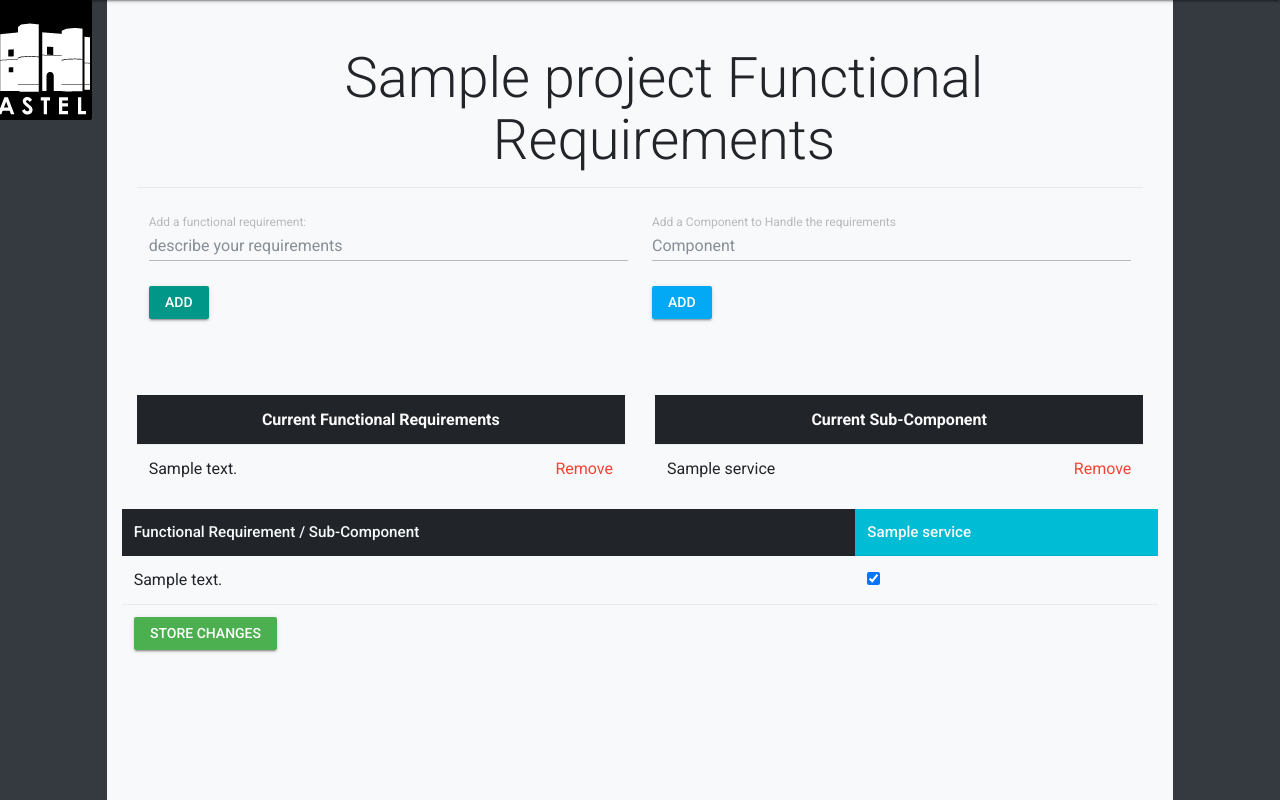
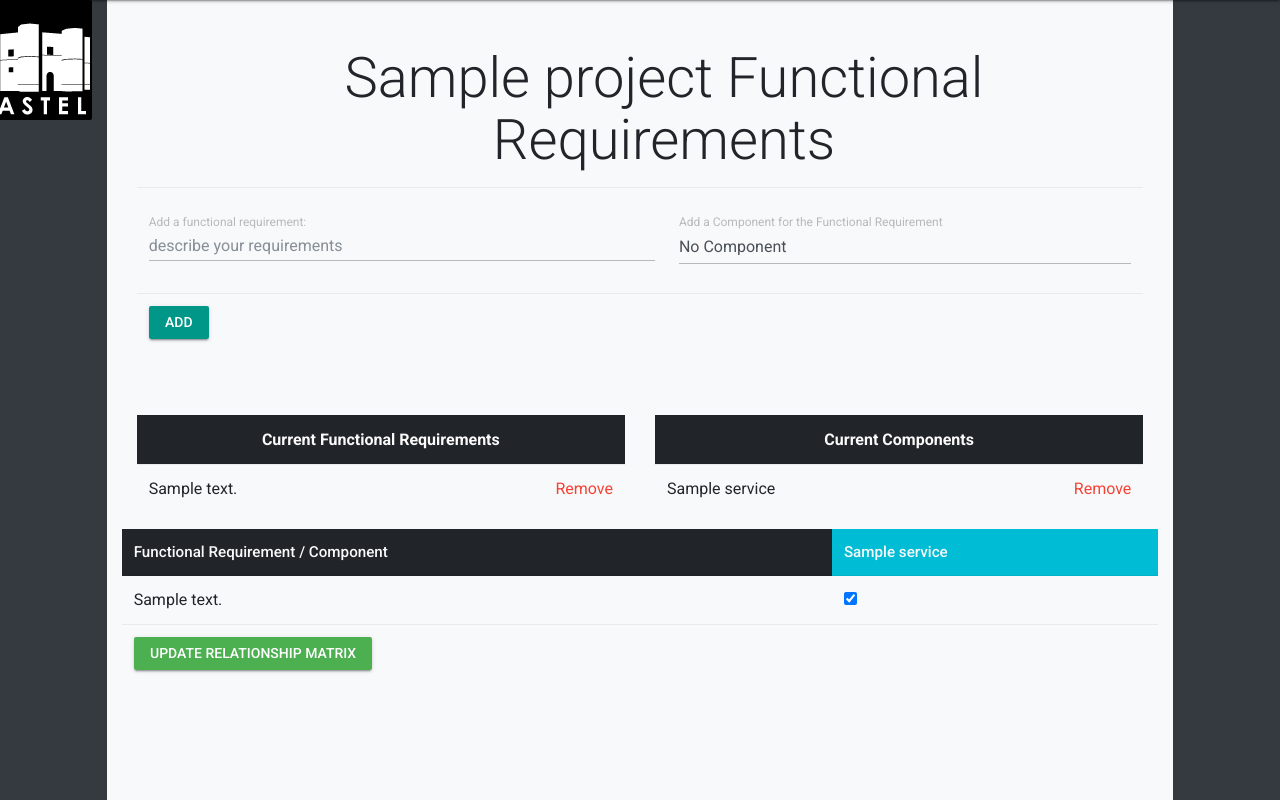
Before and after one commit to Baakel/KastelEditor, a Flask app: a page that uses editorapp/templates/funcreq.html in a window 1280 px wide. Shown: the part 63-863 px from the top of the page. Run offline with Flask 2, Linux system fonts and the light colour scheme; a user stored in the database is signed in; tables that the repository leaves empty hold one stand-in row (values such as "Sample post"); some libraries are stand-ins or nearby versions.

Commit message:
Changed functionality of Functional Requirements and Assets, implemented export project function. Still not completelly done, but almost there. Need to implement import function at the same time to test it

```diff
--- a/editorapp/forms.py
+++ b/editorapp/forms.py
@@ -17,11 +17,13 @@ class ProjectForm(FlaskForm):
 
 class GoodsForm(FlaskForm):
     goods = StringField('Add an asset:', validators=[DataRequired()])
+    stakeholders_list = SelectField()
 
 
 class FunctionalRequirementsForm(FlaskForm):
     freq = StringField('Add a functional requirement:', validators=[DataRequired()])
-    subserv = StringField('Add a Component to Handle the requirements', validators=[DataRequired()])
+    subserv = StringField('Add a Component to Handle the requirements')
+    subservice_multiple_select = SelectField()
 
 
 class EditorForm(FlaskForm):
--- a/editorapp/templates/editor.html
+++ b/editorapp/templates/editor.html
@@ -11,10 +11,12 @@
         <form action="" method="post" name="addstakeholder">
             {{ form.hidden_tag() }}
         <div class="container">
-            <table class="table table-hover">
+            <table class="table">
                 <tr>
                     <td colspan="2"><div class="form-group mb-4">{{ form.stakeholder.label(class_="form-control-label") }}{{ form.stakeholder(class_="form-control", placeholder="Add a stakeholder") }}</div><button type="submit" class="btn btn-raised btn-primary mb-5">Add</button></td>
                 </tr>
+            </table>
+            <table class="table table-hover">
                 <tr class="thead-inverse text-center mt-5">
                     <th colspan="2">Current Stakeholders</th>
                 </tr>
--- a/editorapp/templates/funcreq.html
+++ b/editorapp/templates/funcreq.html
@@ -13,8 +13,13 @@
         <div class="container">
             <table class="table">
                 <tr>
-                    <td><div class="form-group mb-4">{{ form.freq.label(class_="form-control-label") }}{{ form.freq(class_="form-control", size=140, placeholder="describe your requirements") }}</div><button type="submit" name="freqbtn" value="pressed" class="btn btn-raised btn-primary mb-5">Add</button></td>
-                    <td><div class="form-group mb-4">{{ form.subserv.label(class_='form-control-label') }}{{ form.subserv(class_='form-control', size=140, placeholder="Component") }}</div><button type="submit" name="servbtn" value="pressed2" class="btn btn-raised btn-info mb-5">Add</button></td>
+                  <td><div class="form-group">{{ form.freq.label(class_="form-control-label") }}{{ form.freq(class_="form-control", placeholder="describe your requirements") }}</div></td>
+{#                    <td><div class="form-group mb-4">{{ form.subserv.label(class_='form-control-label') }}{{ form.subserv(class_='form-control', size=140, placeholder="Component") }}</div><button type="submit" name="servbtn" value="pressed2" class="btn btn-raised btn-info mb-5">Add</button></td>#}
+                  <td><div class="form-group">{{ form['subservice_multiple_select'].label(class_="form-control-label") }}{{ form['subservice_multiple_select'](class_='form-control', id='selectfield') }}</div></td>
+                </tr>
+                <tr>
+                  <td><button type="submit" name="freqbtn" value="pressed" class="btn btn-raised btn-primary mb-5">Add</button></td>
+                  <td><div class="form-group">{{ form.subserv.label(id='servinplabel', class_='form-control-label', style='display: none;') }}{{ form.subserv(id='servinp', class_='form-control', style='display: none;', placeholder="Component") }}</div></td>
                 </tr>
             </table>
         <div class="row">
@@ -34,7 +39,7 @@
             <div class="col">
                 <table class="table table-hover">
                     <tr class="thead-inverse text-center mt-5">
-                        <th colspan="2">Current Sub-Component</th>
+                        <th colspan="2">Current Components</th>
                     </tr>
                     {% for serv in project.sub_services %}
                         <tr>
@@ -49,7 +54,7 @@
             <table class="table table-hover">
                 <thead class="thead-inverse">
                     <tr>
-                        <th class="text-light">Functional Requirement / Sub-Component</th>
+                        <th class="text-light">Functional Requirement / Component</th>
                         {% for serv in project.sub_services %}
                             <th class="bg-info text-light">{{ serv.name }}</th>
                         {% endfor %}
@@ -69,11 +74,36 @@
                         </tr>
                     {% endfor %}
                     <tr>
-                        <td colspan="3"><button type="submit" name="updatech" value="pressed3" class="btn btn-raised btn-success">Store changes</button> </td>
+                        <td colspan="3"><button type="submit" name="updatech" value="pressed3" class="btn btn-raised btn-success">Update relationship Matrix</button> </td>
                     </tr>
                 </tbody>
             </table>
         </div>
         </div>
         </form>
+{#        <form>#}
+{#        {{ form2.hidden_tag() }}#}
+{#        <table>#}
+{#          <tr>#}
+{#            #}
+{#          </tr>#}
+{#        </table>#}
+{#        </form>#}
 {% endblock %}
+{% block scripts %}
+  <script type="text/javascript">
+    subserv = document.getElementById('selectfield');
+    servinplabel = document.getElementById('servinplabel');
+    servinp = document.getElementById('servinp');
+    subserv.addEventListener('change', function(e) {
+      if(subserv.value == 0){
+        servinp.style.display = 'block';
+        servinplabel.style.display = 'block';
+      } else {
+        servinp.style.display = 'none';
+        servinplabel.style.display = 'none';
+        servinp.value = '';
+      }
+    });
+  </script>
+{% endblock %}
--- a/editorapp/templates/index.html
+++ b/editorapp/templates/index.html
@@ -1,3 +1,4 @@
+
 {% extends "base.html" %}
 
 {% block content %}
@@ -15,7 +16,8 @@
             <table class="table table-hover table-striped">
               <thead class="thead-inverse">
               <tr>
-                <th scope="col" colspan="2" class="text-center">My Projects</th>
+                <th scope="col" class="text-right">My Projects</th>
+                <th scope="col" class="text-right"><a class="btn btn-raised btn-secondary btn-sm" href="{{ url_for('projects', name='New Project') }}">New Project</a></th>
               </tr>
               </thead>
               <tbody>
--- a/editorapp/views.py
+++ b/editorapp/views.py
@@ -15,6 +15,7 @@ from flask_admin.contrib.sqla.form import InlineModelConverter
 from flask_admin.contrib import sqla
 from flask_admin import helpers as admin_helpers
 import requests
+import json
 
 
 @app.before_first_request
@@ -185,6 +186,93 @@ def before_request():
         session['current_project'] = None
 
 
+@app.route('/<project>/export')
+def export(project):
+    proj = Projects.query.filter_by(name=project).first()
+    project_dict = {}
+    project_dict['Project'] = proj.name
+    creator = Users.query.filter_by(id=proj.creator).first()
+    project_dict['Project Creator'] = creator.nickname
+    project_dict['Contact Info'] = creator.contact
+    editor_list = []
+    for i, editor in enumerate(proj.editors):
+        # editor_list['{}'.format(i)] = str(editor)
+        editor_list.append(str(editor))
+    project_dict['Project Editors'] = editor_list
+    project_dict['Public'] = proj.public
+    project_dict['Final Assumptions Signed'] = proj.final_assumptions
+    assets = []
+    for asset in proj.goods:
+        assets.append(str(asset))
+    project_dict['Assets'] = assets
+    stakeholders = []
+    for stakeholder in proj.stake_holders:
+        stakeholders.append(stakeholder.nickname)
+    project_dict['Stakeholders'] = stakeholders
+    asset_stakeholder_relationship = {}
+    for asset in proj.goods:
+        for stakeholder in asset.stakeholders:
+            asset_stakeholder_relationship[asset.description] = str(stakeholder)
+    project_dict['Asset and Stakeholder Relationships'] = asset_stakeholder_relationship
+    functional_requirements = []
+    for fr in proj.functional_req:
+        functional_requirements.append(str(fr))
+    project_dict['Functional Requirements'] = functional_requirements
+    functional_requirements_services_relationship = {}
+    for fr in proj.functional_req:
+        for serv in fr.services:
+            functional_requirements_services_relationship[fr.description] = str(serv)
+    project_dict['Functional Requirements and Services Relationships'] = functional_requirements_services_relationship
+    soft_goals = [sg for sg in proj.hard_goals if not sg.description]
+    soft_goals_dict = {}
+    for sg in soft_goals:
+        if sg.integrity:
+            soft_goals_dict[sg.integrity] = {'priority': sg.priority, 'cb_value': sg.cb_value}
+    for sg in soft_goals:
+        if sg.authenticity:
+            soft_goals_dict[sg.authenticity] = {'priority': sg.priority, 'cb_value': sg.cb_value}
+    for sg in soft_goals:
+        if sg.confidentiality:
+            soft_goals_dict[sg.confidentiality] = {'priority': sg.priority, 'cb_value': sg.cb_value}
+    project_dict['Soft Goals'] = soft_goals_dict
+    hard_goals = [hg for hg in proj.hard_goals if hg.description]
+    hard_goals_dict = {}
+    for hg in hard_goals:
+        if hg.authenticity:
+            if hg.original_hg:
+                original = HardGoal.query.filter_by(id=hg.original_hg).first()
+                hard_goals_dict[hg.description] = {
+                    'authenticity': hg.authenticity, 'priority': hg.priority, 'extra_hg_used': hg.extra_hg_used,
+                    'extra_hg': hg.extra_hg, 'original_hg': original.description}
+            else:
+                hard_goals_dict[hg.description] = {
+                    'authenticity': hg.authenticity, 'priority': hg.priority, 'extra_hg_used': hg.extra_hg_used,
+                    'extra_hg': hg.extra_hg, 'original_hg': None}
+        if hg.confidentiality:
+            if hg.original_hg:
+                original = HardGoal.query.filter_by(id=hg.original_hg).first()
+                hard_goals_dict[hg.description] = {
+                    'confidentiality': hg.confidentiality, 'priority': hg.priority, 'extra_hg_used': hg.extra_hg_used,
+                    'extra_hg': hg.extra_hg, 'original_hg': original.description}
+            else:
+                hard_goals_dict[hg.description] = {
+                    'confidentiality': hg.confidentiality, 'priority': hg.priority, 'extra_hg_used': hg.extra_hg_used,
+                    'extra_hg': hg.extra_hg, 'original_hg': None}
+        if hg.integrity:
+            if hg.original_hg:
+                original = HardGoal.query.filter_by(id=hg.original_hg).first()
+                hard_goals_dict[hg.description] = {
+                    'integrity': hg.integrity, 'priority': hg.priority, 'extra_hg_used': hg.extra_hg_used,
+                    'extra_hg': hg.extra_hg, 'original_hg': original.description}
+            else:
+                hard_goals_dict[hg.description] = {
+                    'integrity': hg.integrity, 'priority': hg.priority, 'extra_hg_used': hg.extra_hg_used,
+                    'extra_hg': hg.extra_hg, 'original_hg': None}
+    project_dict['Hard Goals'] = hard_goals_dict
+    print(project_dict)
+    return jsonify(project_dict)
+
+
 @app.route('/tree/<project>', methods=['GET', 'POST'])
 def tree(project):
     proj = Projects.query.filter_by(name=project).first()
@@ -337,6 +425,8 @@ def index():
                 access = False
 
         projects_list = Projects.query.all()
+    else:
+        projects_list = []
     return render_template('index.html',
                            title='Home',
                            access=access,
@@ -375,9 +465,14 @@ def stakeholders(project):
 def removesh(project, desc):
     project = Projects.query.filter_by(name=project).first()
     if g.user in project.editors:
+        sh = Stakeholder.query.filter_by(nickname=desc, project_id=project.id).first()
+        name = sh.nickname
+        for sth in sh.goods:
+            sth.remove_stakeholder(sh)
+        db.session.commit()
         Stakeholder.query.filter_by(nickname=desc, project_id=project.id).delete()
         db.session.commit()
-        flash('Stakeholder "{}" removed'.format(desc), 'error')
+        flash('Stakeholder "{}" removed'.format(name), 'error')
         return redirect(url_for('stakeholders', project=project.name))
     else:
         flash('You don\'t have permission to access this project.')
@@ -599,17 +694,59 @@ def logout():
 def goods(project):
     project = Projects.query.filter_by(name=project).first()
     if g.user in project.editors:
+        choices = [(sh.id, sh.nickname) for sh in Stakeholder.query.filter_by(project_id=project.id)]
+        choices.insert(0, ('x', 'No Stakeholder'))
+        # choices.insert(1, (0, 'Add a new Component'))
+        setattr(GoodsForm, 'stakeholders_list',
+                SelectField('Select a Stakeholder to whom the asset is important', default='x', choices=choices))
         form = GoodsForm()
-        if form.validate_on_submit():
-            gd = Good.query.filter_by(description=form.goods.data, project_id=project.id).first()
-            if gd is None:
-                good = Good(description=form.goods.data, project_id=project.id)
-                db.session.add(good)
+        if request.method == 'POST' and request.form.get('add'):
+            if form.goods.data is not '':
+                gd = Good.query.filter_by(description=form.goods.data, project_id=project.id).first()
+                if gd is None:
+                    good = Good(description=form.goods.data, project_id=project.id)
+                    db.session.add(good)
+                    db.session.commit()
+                    flash('Good Added to the Database', 'succ')
+                    if form.stakeholders_list.data is not 'x':
+                        stakeholder = Stakeholder.query.filter_by(project_id=project.id, id=form.stakeholders_list.data).first()
+                        gud = Good.query.filter_by(project_id=project.id, description=form.goods.data).first()
+                        gud.add_stakeholder(stakeholder)
+                        db.session.commit()
+                    return redirect(url_for('goods', project=project.name))
+                else:
+                    flash('Good already exists', 'error')
+            else:
+                flash('Asset field can\'t be empty', 'error')
+                return redirect(url_for('goods', project=project.name))
+        elif request.method == 'POST' and request.form.get('update'):
+            chbx_list = request.form.getlist('chbpx')
+            # print('check box list {}'.format(chbx_list))
+            goods = Good.query.filter_by(project_id=project.id).all()
+            current_stakeholders_list = []
+            for gd in goods:
+                for sh in gd.stakeholders:
+                    if sh in gd.stakeholders:
+                        curr_sh = '{}-{}'.format(gd.id, sh.id)
+                        current_stakeholders_list.append(curr_sh)
+            # print('current stakeholders list {}'.format(current_stakeholders_list))
+            for item in chbx_list:
+                if item in current_stakeholders_list:
+                    current_stakeholders_list.remove(item)
+                good_id, stakeholder_id = item.split('-')
+                gud = Good.query.filter_by(id=good_id).first()
+                sth = Stakeholder.query.filter_by(id=stakeholder_id).first()
+                gud.add_stakeholder(sth)
                 db.session.commit()
-                flash('Good Added to the Database', 'succ')
-                return redirect(url_for('goods', project=project.name))
-            else:
-                flash('Good already exists', 'error')
+            for remaining in current_stakeholders_list:
+                rem_good_id, rem_stakeholder_id = remaining.split('-')
+                rem_gud = Good.query.filter_by(id=rem_good_id).first()
+                rem_sth = Stakeholder.query.filter_by(id=rem_stakeholder_id).first()
+                rem_gud.remove_stakeholder(rem_sth)
+                db.session.commit()
+            # print('final stakeholder list {}'.format(current_stakeholders_list))
+            flash('Assets and Stakeholders Matrix Updated', 'succ')
+            return redirect(url_for('goods', project=project.name))
         goods = Good.query.filter_by(project_id=project.id).all()
         return render_template('goods.html',
                                title=project.name,
@@ -626,6 +763,10 @@ def goods(project):
 def removeg(project, desc):
     project = Projects.query.filter_by(name=project).first()
     if g.user in project.editors:
+        asset = Good.query.filter_by(description=desc, project_id=project.id).first()
+        for sh in asset.stakeholders:
+            asset.remove_stakeholder(sh)
+            db.session.commit()
         Good.query.filter_by(description=desc, project_id=project.id).delete()
         db.session.commit()
         flash('Good "{}" removed'.format(desc), 'error')
@@ -640,7 +781,13 @@ def removeg(project, desc):
 def functional_req(project):
     project = Projects.query.filter_by(name=project).first()
     if g.user in project.editors:
+        choices = [(sub.id, sub.name) for sub in SubService.query.filter_by(project_id=project.id)]
+        choices.insert(0, ('x', 'No Component'))
+        choices.insert(1, (0,'Add a new Component'))
+        setattr(FunctionalRequirementsForm, 'subservice_multiple_select',
+                SelectField('Add a Component for the Functional Requirement', default='x', choices=choices))
         form = FunctionalRequirementsForm()
+
         if request.method == 'POST' and request.form.get('freqbtn'):
             if form.freq.data is not '':
                 fr = FunctionalRequirement.query.filter_by(description=form.freq.data, project_id=project.id).first()
@@ -649,25 +796,26 @@ def functional_req(project):
                     db.session.add(freq)
                     db.session.commit()
                     flash('Functional Requirement Added to the Database', 'succ')
-                    return redirect(url_for('functional_req', project=project.name))
                 else:
                     flash('Functional Requirement already exists', 'error')
             else:
                 flash('Functional Requirement field can\'t be empty', 'error')
-
-        elif request.method == 'POST' and request.form.get('servbtn'):
-            if form.subserv.data is not '':
+            if form.subserv.data is not '' and form.subservice_multiple_select.data == '0':
                 sub = SubService.query.filter_by(name=form.subserv.data, project_id=project.id).first()
                 if sub is None:
                     sb = SubService(name=form.subserv.data, project_id=project.id)
                     db.session.add(sb)
                     db.session.commit()
-                    flash('Service Added to the Database', 'succ')
-                    return redirect(url_for('functional_req', project=project.name))
+                    flash('Component Added to the Database', 'succ')
+
+                    added_sub = SubService.query.filter_by(name=form.subserv.data, project_id=project.id).first()
+                    fr = FunctionalRequirement.query.filter_by(description=form.freq.data, project_id=project.id).first()
+                    fr.add_serv(added_sub)
+                    db.session.commit()
                 else:
-                    flash('Service Already Exists', 'error')
-            else:
-                flash('Service Field can\'t be empty', 'error')
+                    flash('Component Already Exists', 'error')
+
+            return redirect(url_for('functional_req', project=project.name))
         elif request.method == 'POST' and request.form.get('updatech'):
             chbx_list = request.form.getlist('chbpx')
             freqs = FunctionalRequirement.query.filter_by(project_id=project.id).all()
@@ -685,12 +833,12 @@ def functional_req(project):
                 serv = SubService.query.filter_by(id=serv_id).first()
                 frq.add_serv(serv)
                 db.session.commit()
-                for remaining in current_services_list:
-                    rem_freq_id, rem_serv_id = remaining.split('-')
-                    rem_frq = FunctionalRequirement.query.filter_by(id=rem_freq_id).first()
-                    rem_serv = SubService.query.filter_by(id=rem_serv_id).first()
-                    rem_frq.remove_serv(rem_serv)
-                    db.session.commit()
+            for remaining in current_services_list:
+                rem_freq_id, rem_serv_id = remaining.split('-')
+                rem_frq = FunctionalRequirement.query.filter_by(id=rem_freq_id).first()
+                rem_serv = SubService.query.filter_by(id=rem_serv_id).first()
+                rem_frq.remove_serv(rem_serv)
+                db.session.commit()
             flash('Functional Requirements and Sub-services Table Updated', 'succ')
             return redirect(url_for('functional_req', project=project.name))
 
@@ -733,7 +881,7 @@ def removesub(project, id):
         db.session.commit()
         SubService.query.filter_by(id=id, project_id=project.id).delete()
         db.session.commit()
-        flash('Sub-Service "{}" removed'.format(name), 'error')
+        flash('Component "{}" removed'.format(name), 'error')
         return redirect(url_for('functional_req', project=project.name))
     else:
         flash('You don\'t have permission to access this project.')
```
Also changed, not shown: db_repository/versions/053_migration.py (added, +26 -0 lines), editorapp/models.py (+22 -0 lines), editorapp/templates/goods.html (+36 -3 lines).
